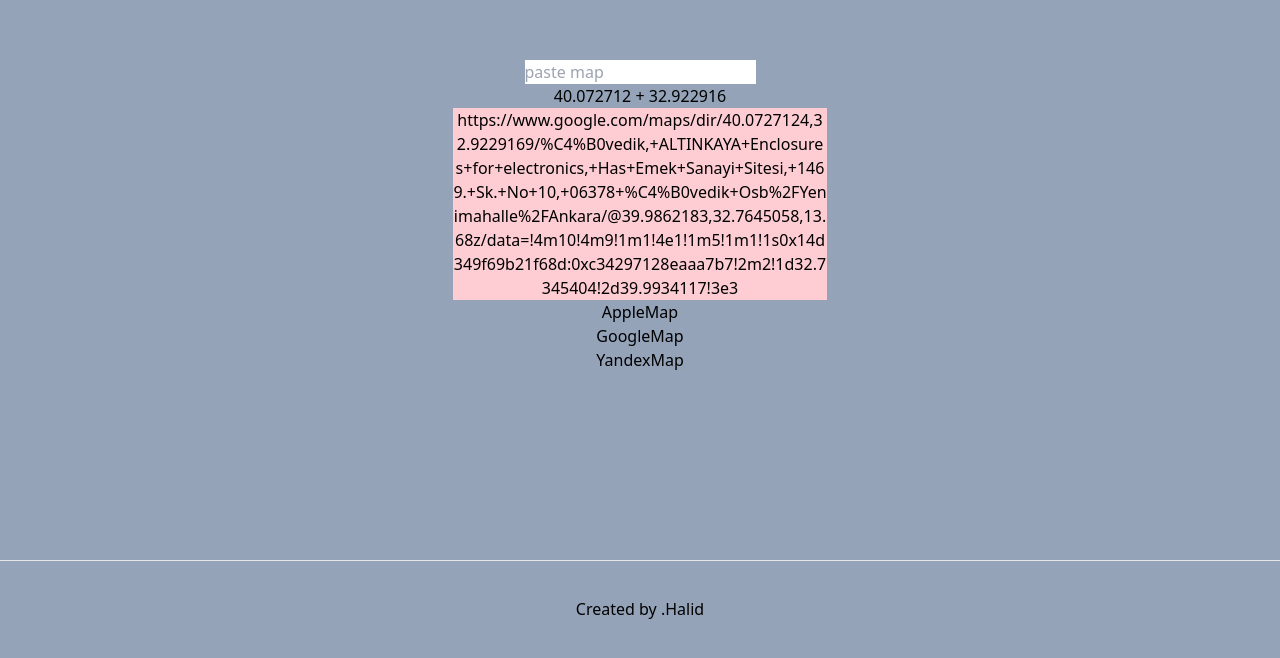
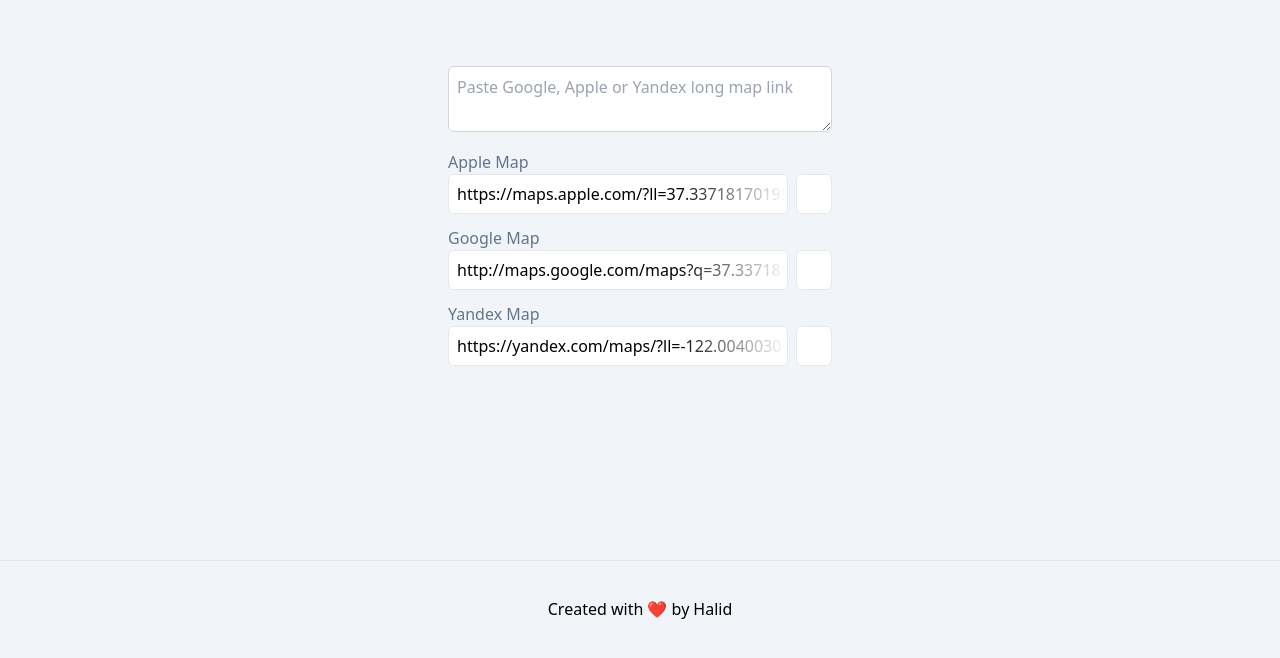
Before and after one commit to imhalid/map-link-converter, a Next.js app: page / in a window 1280 px wide. Shown: the part 136-794 px from the top of the page. Built offline with nearby package versions, Linux system fonts and the light colour scheme.

Commit message:
finish project

```diff
--- /dev/null
+++ b/assets/LinkIcon.jsx
@@ -0,0 +1,18 @@
+const LinkIcon = () => (
+  <svg
+    xmlns="http://www.w3.org/2000/svg"
+    fill="none"
+    viewBox="0 0 24 24"
+    strokeWidth={1.5}
+    stroke="currentColor"
+    className="w-6 h-6"
+  >
+    <path
+      strokeLinecap="round"
+      strokeLinejoin="round"
+      d="M13.19 8.688a4.5 4.5 0 011.242 7.244l-4.5 4.5a4.5 4.5 0 01-6.364-6.364l1.757-1.757m13.35-.622l1.757-1.757a4.5 4.5 0 00-6.364-6.364l-4.5 4.5a4.5 4.5 0 001.242 7.244"
+    />
+  </svg>
+);
+
+export default LinkIcon;
--- /dev/null
+++ b/hooks/useRegex.jsx
@@ -0,0 +1,16 @@
+const useRegex = (input) => {
+  //regex for lat and lng
+  const rule = new RegExp(/([-0-9]{2,3})*\.([0-9]{6})+/g);
+
+  if (input.includes("yandex.com")) {
+    //if input include yandex reverse array, because yandex link style is different than others
+    return input.match(rule).slice(0, 2).reverse();
+  } else if (input.match(rule)) {
+    //if input matches regex then return array of lat and lng
+    return input.match(rule).slice(0, 2);
+  } else {
+    return console.log("No match");
+  }
+};
+
+export default useRegex;
--- a/package.json
+++ b/package.json
@@ -6,6 +6,7 @@
     "start": "next start"
   },
   "dependencies": {
+    "@heroicons/react": "^2.0.10",
     "next": "latest",
     "react": "18.1.0",
     "react-dom": "18.1.0"
--- a/pages/index.jsx
+++ b/pages/index.jsx
@@ -1,80 +1,138 @@
 import Head from "next/head";
+import LinkIcon from "../assets/LinkIcon";
 import { useState } from "react";
+import useRegex from "../hooks/useRegex";
 
 const Home = () => {
   const [data, setData] = useState(
-    "https://www.google.com/maps/dir/40.0727124,32.9229169/%C4%B0vedik,+ALTINKAYA+Enclosures+for+electronics,+Has+Emek+Sanayi+Sitesi,+1469.+Sk.+No+10,+06378+%C4%B0vedik+Osb%2FYenimahalle%2FAnkara/@39.9862183,32.7645058,13.68z/data=!4m10!4m9!1m1!4e1!1m5!1m1!1s0x14d349f69b21f68d:0xc34297128eaaa7b7!2m2!1d32.7345404!2d39.9934117!3e3"
+    "https://www.google.com/search?q=apple+park&tbm=lcl&sxsrf=ALiCzsaqhsmwnLTaHicCAHk5mPMXwpy5hg%3A1662738469684&ei=JWAbY_-kKb6_xc8PrcaJqA0&oq=apple+park&gs_l=psy-ab.3..0i273k1j0i203k1l9.35857.37485.0.37749.10.10.0.0.0.0.235.1129.0j6j1.7.0....0...1c.1.64.psy-ab..3.7.1125...35i39k1j0i67k1j0i457i67k1.0.qa1RHF6FbPM#rlfi=hd:;si:;mv:%5B%5B37.337181701954286,-122.00400301884345%5D,%5B37.33207188826054,-122.01318690251044%5D,null,%5B37.33462683855649,-122.00859496067694%5D,18%5D"
   );
 
-  const cordinates = {
-    lat: 41.011797,
-    lng: 28.975428,
-  };
-
-  //https://www.google.com/maps/dir/40.0727124,32.9229169/%C4%B0vedik,+ALTINKAYA+Enclosures+for+electronics,+Has+Emek+Sanayi+Sitesi,+1469.+Sk.+No+10,+06378+%C4%B0vedik+Osb%2FYenimahalle%2FAnkara/@39.9862183,32.7645058,13.68z/data=!4m10!4m9!1m1!4e1!1m5!1m1!1s0x14d349f69b21f68d:0xc34297128eaaa7b7!2m2!1d32.7345404!2d39.9934117!3e3
-
-  const useRegex = (input) => {
-    const rule = new RegExp(/([0-9]{2,3})*\.([0-9]{6})+/g);
-    if (input.match(rule)) {
-      return input.match(rule).slice(0, 2);
-      // setData(output);
+  const iutput = (target) => {
+    //if input is empty return empty string
+    if (useRegex(target) === undefined) {
+      return "";
     } else {
-      return console.log("No match");
+      //if input is not empty return lat and lng
+      return useRegex(target);
     }
   };
 
-  const lat = useRegex(data)[0];
-  const lng = useRegex(data)[1];
+  const lat = iutput(data)[0];
+  const lng = iutput(data)[1];
 
   const AppleMap = `https://maps.apple.com/?ll=${lat},${lng}`;
-
-  const GoogleMap = `https://www.google.com/maps/search/?api=1&query=${lat},${lng}`;
-
+  const GoogleMap = `http://maps.google.com/maps?q=${lat},${lng}`;
   const YandexMap = `https://yandex.com/maps/?ll=${lng},${lat}`;
 
-  // console.log(useRegex(data));
-
   return (
-    <div className="flex min-h-screen bg-slate-400 flex-col items-center justify-center py-2">
+    <div className="flex min-h-screen bg-slate-100 flex-col items-center justify-center py-2">
       <Head>
-        <title>Create Next App</title>
+        <title>Map Link Converter</title>
         <link rel="icon" href="/favicon.ico" />
       </Head>
 
-      <main className="flex  w-full flex-1 flex-col items-center justify-center px-20 text-center">
-        <div className="flex flex-col items-center justify-center">
-          <input
-            placeholder="paste map"
-            type="text"
-            onChange={(e) => setData(e.target.value)}
-          />
-        </div>
-        {data ? (
+      <main className="flex w-full flex-1 flex-col items-center justify-center px-20 text-center">
+        {/* {data ? (
           <div>
             {useRegex(data)[0]} + {useRegex(data)[1]}
           </div>
-        ) : null}
+        ) : null} */}
 
-        <div className="w-1/3 break-words">
-          <p className="bg-rose-200 ">
-            https://www.google.com/maps/dir/40.0727124,32.9229169/%C4%B0vedik,+ALTINKAYA+Enclosures+for+electronics,+Has+Emek+Sanayi+Sitesi,+1469.+Sk.+No+10,+06378+%C4%B0vedik+Osb%2FYenimahalle%2FAnkara/@39.9862183,32.7645058,13.68z/data=!4m10!4m9!1m1!4e1!1m5!1m1!1s0x14d349f69b21f68d:0xc34297128eaaa7b7!2m2!1d32.7345404!2d39.9934117!3e3
-          </p>
+        <div className="sm:w-96 w-80 accent-rose-500 ">
+          <form>
+            <textarea
+              name="link"
+              className="w-full rounded-md border hover:ring-1 border-gray-300 p-2"
+              placeholder="Paste Google, Apple or Yandex long map link"
+              onChange={(e) => setData(e.target.value)}
+            />
+          </form>
+
+          <div className="flex flex-col">
+            <p className="text-left mt-3 text-slate-500">Apple Map</p>
+            <div className="flex flex-row">
+              <div
+                className="h-10  w-full relative  bg-white hover:ring-1 rounded-md border overflow-auto flex justify-center items-center cursor-pointer"
+                onClick={() => navigator.clipboard.writeText(AppleMap)}
+              >
+                <div className="w-full h-full absolute bg-blue-500 flex justify-center items-center z-10 opacity-0 hover:opacity-100 transition-all text-white">
+                  Copy to clipboard
                 </div>
-        <div className="flex flex-col">
+                <div className="w-28 right-0 h-full absolute bg-gradient-to-l from-white to-white/0"></div>
+                <input
+                  type="text"
+                  className="pl-2 w-full pointer-events-none"
+                  defaultValue={AppleMap}
+                  value={AppleMap}
+                />
+              </div>
+              <div className="h-10 w-10 flex justify-center items-center rounded-md border hover:ring-1 ml-2  bg-white">
                 <a href={AppleMap} target="_blank" rel="noopener noreferrer">
-            AppleMap
+                  <LinkIcon />
                 </a>
+              </div>
+            </div>
+            <p className="text-left  mt-3 text-slate-500">Google Map</p>
+            <div className="flex flex-row">
+              <div
+                className="h-10  w-full relative group  bg-white hover:ring-1 rounded-md border overflow-auto flex justify-center items-center cursor-pointer"
+                onClick={() => navigator.clipboard.writeText(GoogleMap)}
+              >
+                <div className="w-full h-full absolute bg-emerald-500 flex justify-center items-center z-10 opacity-0 hover:opacity-100 transition-all text-white">
+                  Copy to clipboard
+                </div>
+                <div className="w-28 right-0 h-full absolute bg-gradient-to-l from-white to-white/0"></div>
+                <input
+                  type="text"
+                  className="pl-2 w-full pointer-events-none"
+                  defaultValue={GoogleMap}
+                  value={GoogleMap}
+                />
+              </div>
+              <div className="h-10 w-10 flex justify-center items-center rounded-md border hover:ring-1 ml-2  bg-white">
                 <a href={GoogleMap} target="_blank" rel="noopener noreferrer">
-            GoogleMap
+                  <LinkIcon />
                 </a>
+              </div>
+            </div>
+            <p className="text-left  mt-3 text-slate-500">Yandex Map</p>
+            <div className="flex flex-row">
+              <div
+                className="h-10  w-full relative  bg-white hover:ring-1 rounded-md border overflow-auto flex justify-center items-center cursor-pointer"
+                onClick={() => navigator.clipboard.writeText(YandexMap)}
+              >
+                <div className="w-full h-full absolute bg-red-500 flex justify-center items-center z-10 opacity-0 hover:opacity-100 transition-all text-white">
+                  Copy to clipboard
+                </div>
+                <div className="w-28 right-0 h-full absolute bg-gradient-to-l from-white to-white/0"></div>
+                <input
+                  type="text"
+                  className="pl-2 w-full pointer-events-none"
+                  defaultValue={YandexMap}
+                  value={YandexMap}
+                />
+              </div>
+              <div className="h-10 w-10 flex justify-center items-center rounded-md border hover:ring-1 ml-2  bg-white">
                 <a href={YandexMap} target="_blank" rel="noopener noreferrer">
-            YandexMap
+                  <LinkIcon />
                 </a>
+              </div>
+            </div>
+          </div>
         </div>
       </main>
 
       <footer className="flex h-24 w-full items-center justify-center border-t">
-        Created by .<a href="https://github.com/imhalid"> Halid</a>
+        Created with ❤️ by{" "}
+        <a
+          className="ml-1"
+          href="https://github.com/imhalid"
+          target="_blank"
+          rel="noopener noreferrer"
+        >
+          Halid
+        </a>
       </footer>
     </div>
   );
```
Also changed, not shown: 1 other file (tests, documents, lock files or other folders). Lines whose indentation alone changed are shown as unchanged.
